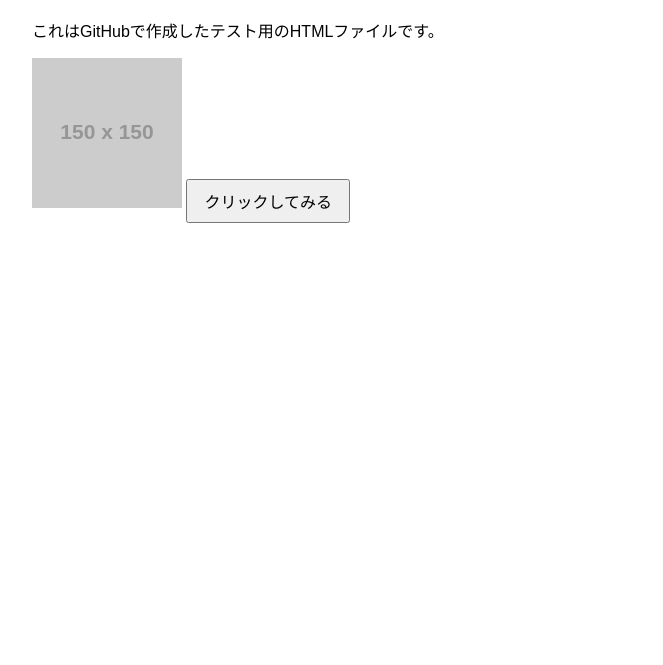
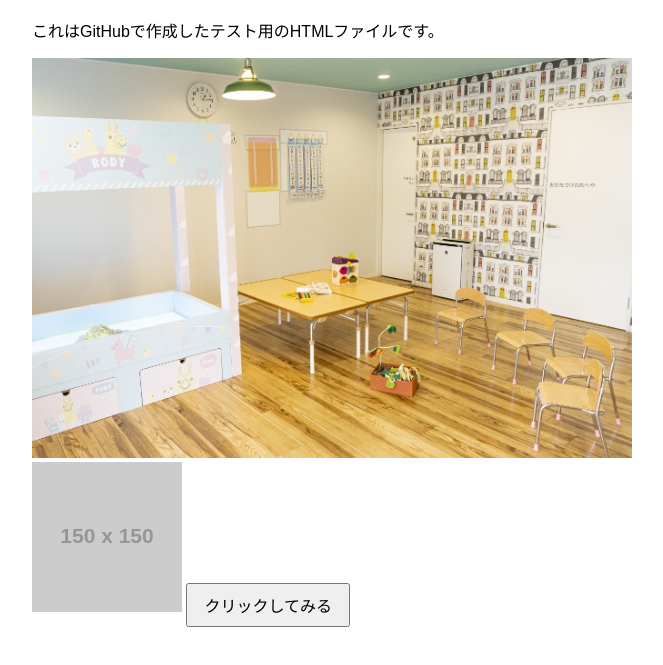
Before and after one commit to Towa0831/kensyo, a plain HTML site: page index.html in a window 1280 px wide. Shown: the part 89-754 px from the top of the page, without its empty margins (308-971 px from the left). Drawn offline with Linux system fonts and the light colour scheme; placeholder pictures from the web are drawn by us.

Commit message:
index.htmlにキッズルームの画像を追加 (#14)
Co-authored-by: claude[bot] <41898282+claude[bot]@users.noreply.github.com>
Co-authored-by: Towa0831 <328937269+Towa0831@users.noreply.github.com>
Co-authored-by: Claude Sonnet 5.5 <noreply@anthropic.com>

```diff
--- a/index.html
+++ b/index.html
@@ -12,6 +12,7 @@
 <body>
   <h1>テストページ成功</h1>
   <p>これはGitHubで作成したテスト用のHTMLファイルです。</p>
+  <img src="images/playroom.jpg" alt="木の床に机と小さな椅子、ベッド型の遊具が置かれた明るいキッズルーム" style="max-width: 100%;">
   <img src="https://placehold.jp/150x150.png" alt="150x150のプレースホルダー画像" style="max-width: 100%;">
   <button onclick="alert('動作しています！')">クリックしてみる</button>
 </body>
```
Also changed, not shown: images/playroom.jpg (added).
